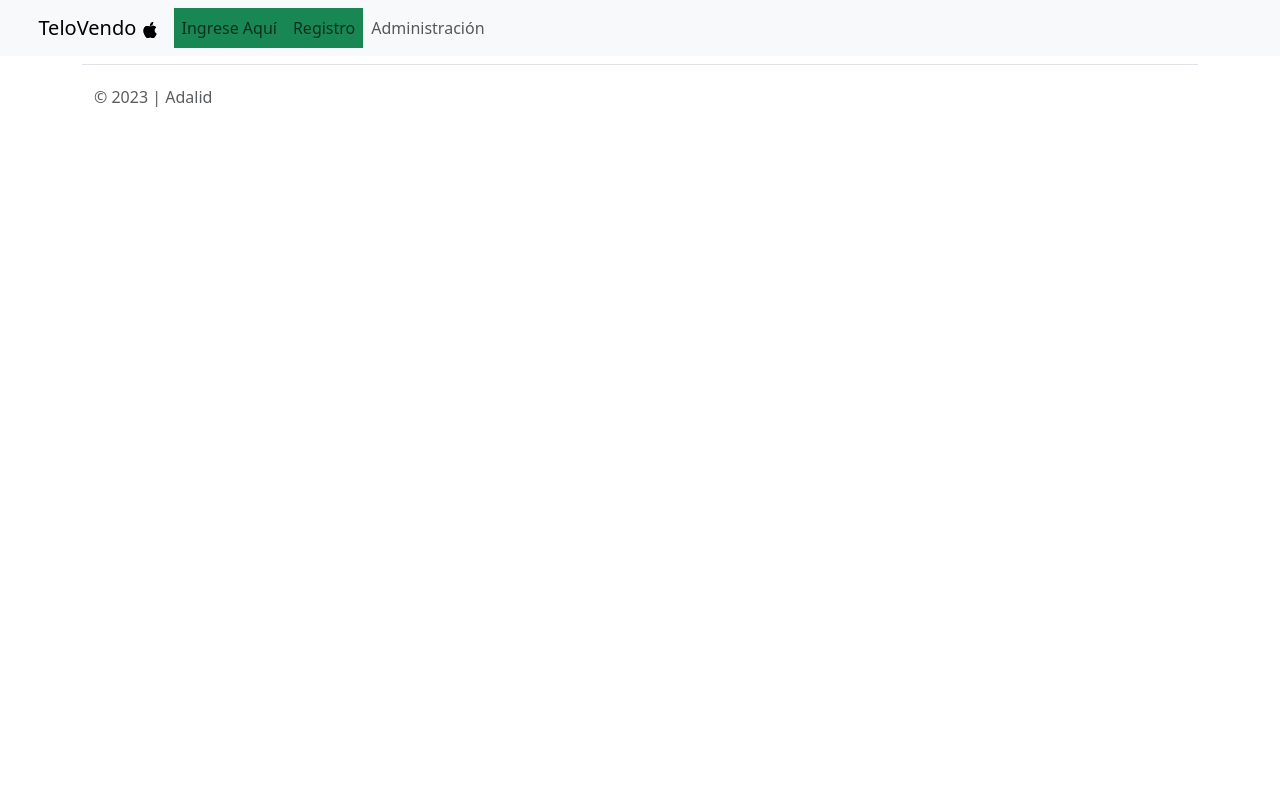
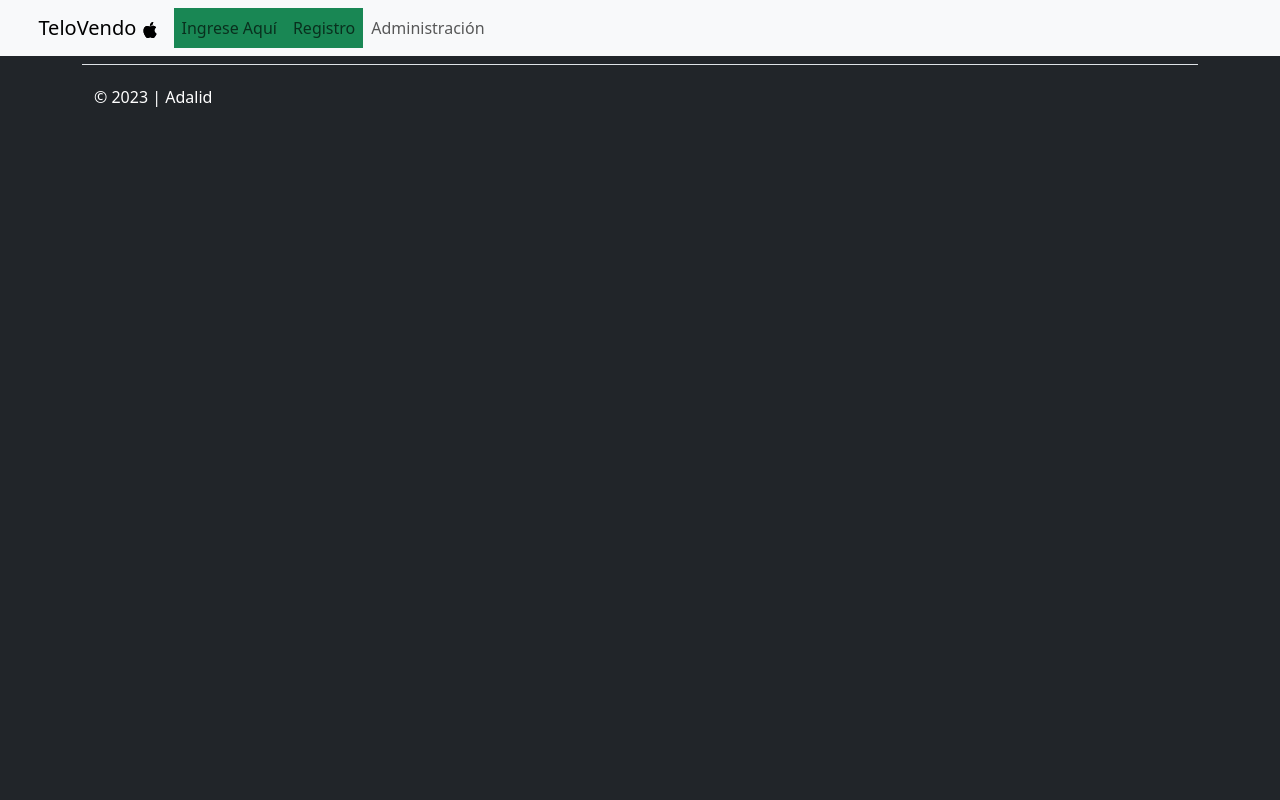
Before and after one commit to felo1/pythonmodulo7, a Django app: page / in a window 1280 px wide. Run offline with Django 4.2, Linux system fonts and the light colour scheme.

Commit message:
cache cache

```diff
--- a/src/compraventa/models.py
+++ b/src/compraventa/models.py
@@ -29,7 +29,10 @@ class Producto(models.Model):
     def __str__(self):
         return 'sku: ' + self.sku + ' | ' + self.nombre
 
+#modificar la clase cliente para que sea una extensión del usuario base, para aprovechar las funcionalidades
+#que tendrá prontamente de login (para acceder a menu de transacciones históricas, despachos pendientes, etc), etc.
 class Cliente(models.Model):
+    usuario = models.OneToOneField(User) #<--
     nombres = models.CharField(max_length=30)
     apellidos = models.CharField(max_length=30)
     rut = models.CharField(max_length=11)
@@ -51,7 +54,8 @@ class Pedido(models.Model):
     suma_descuentos = models.FloatField(default=0) # sumatoria de los descuentos individuales
     total_pedido = models.FloatField(default=0) # monto a pagar, descuentos e intereses
     fecha_pedido = models.DateTimeField(default='2023-1-1')
-    despacho = models.BooleanField
+    tiene_despacho = models.BooleanField
+    estado_despacho = models.CharField(max_length=30, default="En proceso", blank=True)
     direccion = models.CharField(max_length=250, default="")
 
     def __str__(self):
--- a/src/compraventa/templates/compraventa/base.html
+++ b/src/compraventa/templates/compraventa/base.html
@@ -7,10 +7,10 @@
     <title>Usuarios</title>
     <link href="https://cdn.jsdelivr.net/npm/bootstrap@5.3.0/dist/css/bootstrap.min.css" rel="stylesheet" integrity="sha384-9ndCyUaIbzAi2FUVXJi0CjmCapSmO7SnpJef0486qhLnuZ2cdeRhO02iuK6FUUVM" crossorigin="anonymous">
 </head>
-<body class="d-flex flex-column min-vh-100">
+<body class="d-flex flex-column min-vh-100 bg-dark text-light" >
 
   <div>
-  <nav style="padding-left: 3%;" class="fixed-top navbar navbar-expand-lg navbar-light bg-light navbar-static-top">
+  <nav style="padding-left: 3%; " class="fixed-top navbar navbar-expand-lg navbar-light bg-light navbar-static-top">
     <a class="navbar-brand" href="{% url 'index' %}"> TeloVendo
         <svg xmlns="http://www.w3.org/2000/svg" width="16" height="16" fill="currentColor" class="bi bi-apple"
             viewBox="0 0 16 16">
@@ -69,9 +69,9 @@
   </div>
 </div>
     <div class="container">
-        <footer class="container mt-auto d-flex flex-wrap justify-content-between align-items-center py-3 my-4 border-top">
-          <p class="col-md-4 mb-0 text-muted">&copy; 2023 | Adalid</p>
-          <a href="/" class="col-md-4 d-flex align-items-center justify-content-center mb-3 mb-md-0 me-md-auto link-dark text-decoration-none">
+        <footer style="color: white;" class="container mt-auto d-flex flex-wrap justify-content-between align-items-center py-3 my-4 border-top">
+          <p class="col-md-4 mb-0">&copy; 2023 | Adalid</p>
+          <a href="/" class="col-md-4 d-flex align-items-center justify-content-center mb-3 mb-md-0 me-md-auto link-light text-decoration-none">
             <svg class="bi me-2" width="40" height="32"><use xlink:href="#bootstrap"/></svg>
           </a>
         </footer>
```
Also changed, not shown: src/db.sqlite3.
